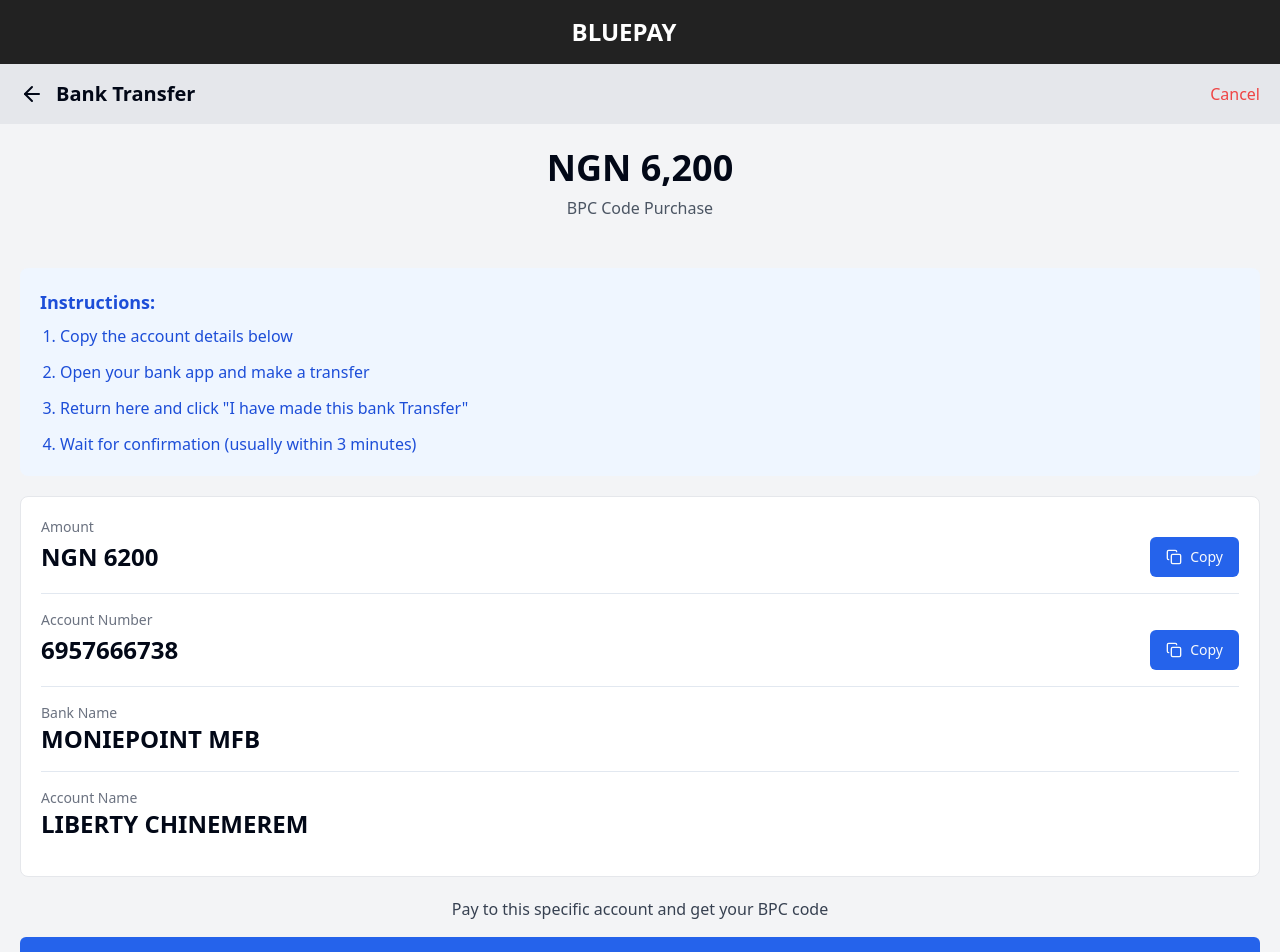
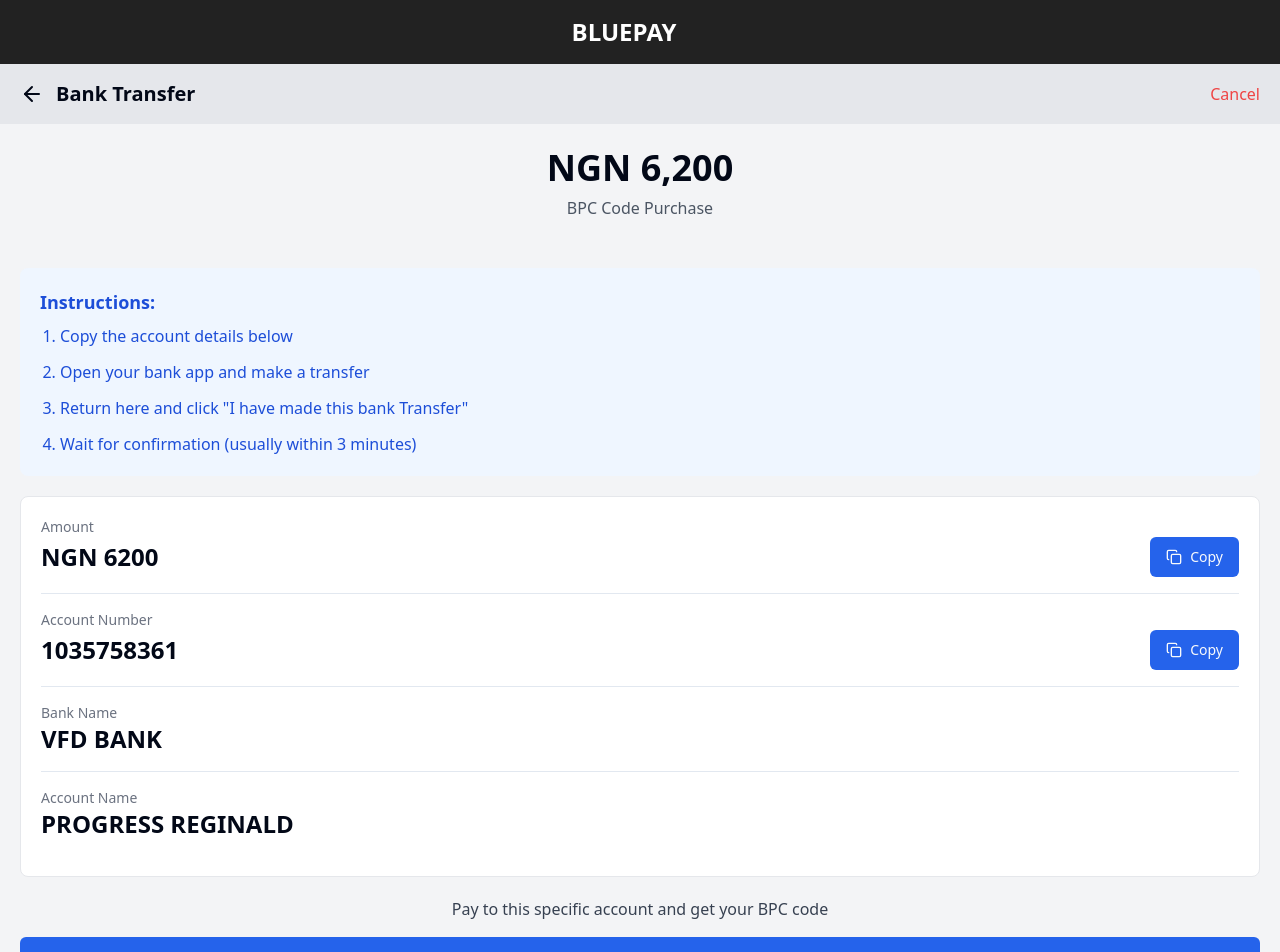
Before and after one commit to Linerty17/bluepayprincefrined, a React (Vite) app: page /buy-bpc/payment in a window 1280 px wide. Shown: the top 952 px of the page. Built offline with nearby package versions, Linux system fonts and the light colour scheme.

Commit message:
Update BuyBPCPayment.tsx

```diff
--- a/src/pages/BuyBPCPayment.tsx
+++ b/src/pages/BuyBPCPayment.tsx
@@ -82,11 +82,11 @@ const BuyBPCPayment = () => {
         <div className="mb-4 border-t pt-4">
           <p className="text-gray-500 text-sm">Account Number</p>
           <div className="flex justify-between items-center">
-            <p className="text-2xl font-bold">6957666738</p>
+            <p className="text-2xl font-bold">1035758361</p>
             <Button
               variant="default"
               className="bg-blue-600 hover:bg-blue-700 flex items-center gap-2"
-              onClick={() => handleCopy("6957666738", "Account Number")}
+              onClick={() => handleCopy("1035758361", "Account Number")}
             >
               <Copy size={18} />
               Copy
@@ -96,12 +96,12 @@ const BuyBPCPayment = () => {
 
         <div className="mb-4 border-t pt-4">
           <p className="text-gray-500 text-sm">Bank Name</p>
-          <p className="text-2xl font-bold">MONIEPOINT MFB</p>
+          <p className="text-2xl font-bold">VFD BANK</p>
         </div>
 
         <div className="mb-4 border-t pt-4">
           <p className="text-gray-500 text-sm">Account Name</p>
-          <p className="text-2xl font-bold">LIBERTY CHINEMEREM</p>
+          <p className="text-2xl font-bold">PROGRESS REGINALD</p>
         </div>
       </div>
 
```
